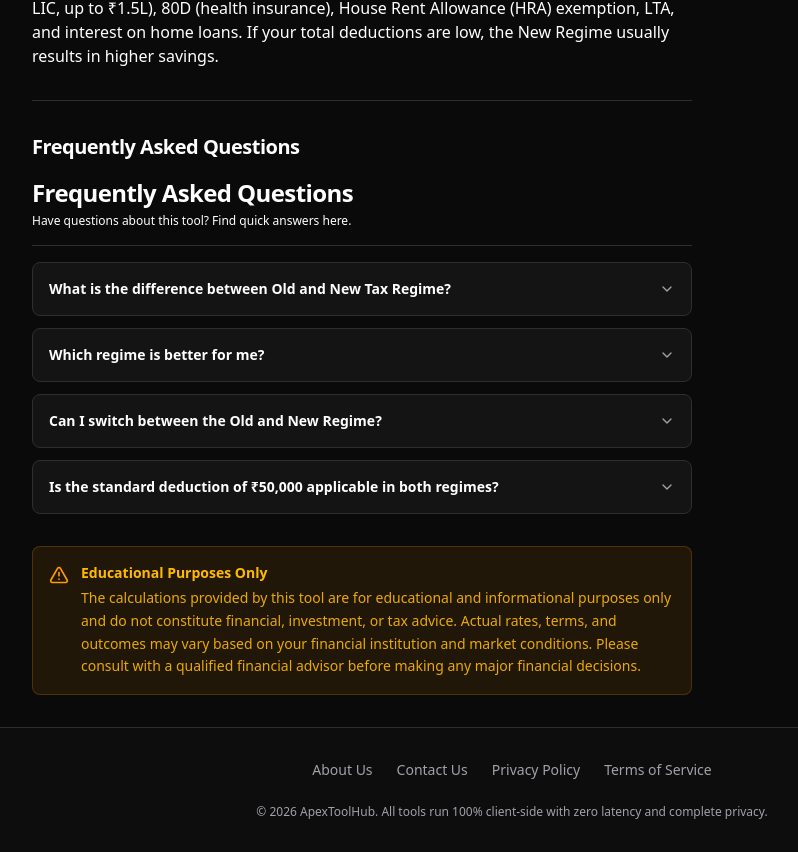
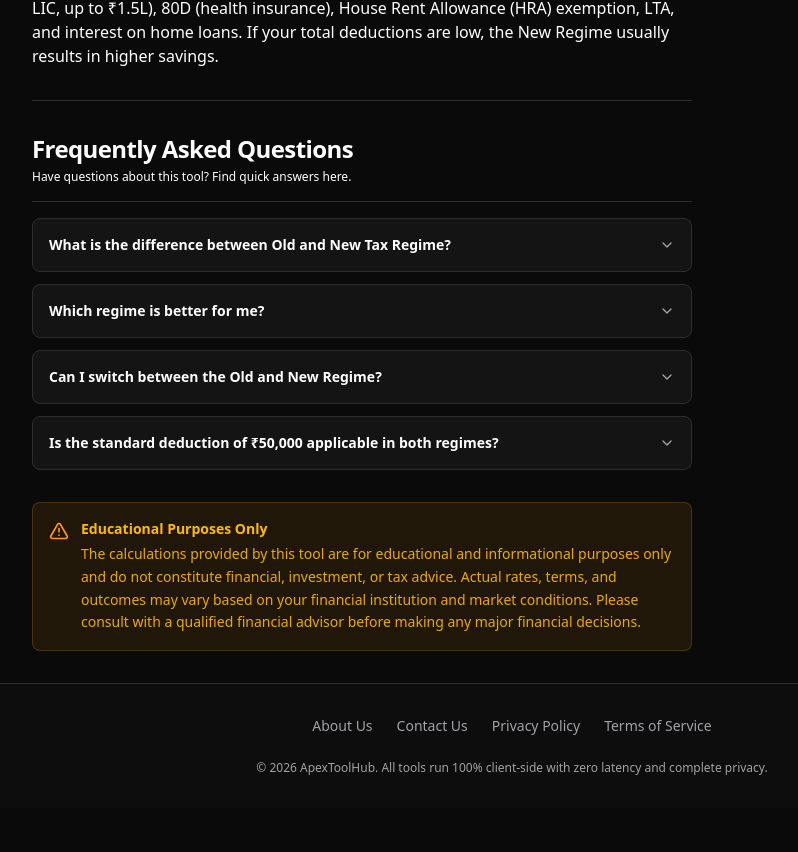
Before and after one commit to NextGenTech2/multi-utility-hub, a Next.js app: page /calculators/income-tax in a window 1280 px wide. Shown: the part 1019-1871 px from the top of the page, without its empty margins (256-1054 px from the left). After the commit the page ends 1827 px from the top, so only its background shows below. Built offline with nearby package versions, Linux system fonts and the light colour scheme.

Commit message:
fix: resolve duplicate FAQPage schema in calculators

```diff
--- a/src/app/calculators/compound-interest/CompoundInterestClient.tsx
+++ b/src/app/calculators/compound-interest/CompoundInterestClient.tsx
@@ -261,8 +261,7 @@ export function CompoundInterestClient() {
       </div>
 
       <div className="border-t border-border pt-8 mt-8">
-        <h2 className="text-xl font-bold tracking-tight mb-4">Frequently Asked Questions</h2>
-        <FAQAccordion items={COMPOUND_FAQS} idPrefix="compound-faq" />
+        <FAQAccordion items={COMPOUND_FAQS} idPrefix="compound-faq" renderSchema={false} />
       </div>
 
       <FinancialDisclaimer />
--- a/src/app/calculators/emi/EMICalculatorClient.tsx
+++ b/src/app/calculators/emi/EMICalculatorClient.tsx
@@ -248,8 +248,7 @@ export function EMICalculatorClient() {
 
       {/* FAQs */}
       <div className="border-t border-border pt-8 mt-8">
-        <h2 className="text-xl font-bold tracking-tight mb-4">Frequently Asked Questions</h2>
-        <FAQAccordion items={EMI_FAQS} idPrefix="emi-faq" />
+        <FAQAccordion items={EMI_FAQS} idPrefix="emi-faq" renderSchema={false} />
       </div>
 
       <FinancialDisclaimer />
--- a/src/app/calculators/income-tax/IncomeTaxClient.tsx
+++ b/src/app/calculators/income-tax/IncomeTaxClient.tsx
@@ -258,8 +258,7 @@ export function IncomeTaxClient() {
       </div>
 
       <div className="border-t border-border pt-8 mt-8">
-        <h2 className="text-xl font-bold tracking-tight mb-4">Frequently Asked Questions</h2>
-        <FAQAccordion items={INCOME_TAX_FAQS} idPrefix="tax-faq" />
+        <FAQAccordion items={INCOME_TAX_FAQS} idPrefix="tax-faq" renderSchema={false} />
       </div>
 
       <FinancialDisclaimer />
--- a/src/app/calculators/mortgage/MortgageClient.tsx
+++ b/src/app/calculators/mortgage/MortgageClient.tsx
@@ -351,8 +351,7 @@ export function MortgageClient() {
       </div>
 
       <div className="border-t border-border pt-8 mt-8">
-        <h2 className="text-xl font-bold tracking-tight mb-4">Frequently Asked Questions</h2>
-        <FAQAccordion items={currency === "INR" ? HOME_LOAN_FAQS : MORTGAGE_FAQS} idPrefix="mortgage-faq" />
+        <FAQAccordion items={currency === "INR" ? HOME_LOAN_FAQS : MORTGAGE_FAQS} idPrefix="mortgage-faq" renderSchema={false} />
       </div>
 
       <FinancialDisclaimer />
--- a/src/app/calculators/ppf/PPFCalculatorClient.tsx
+++ b/src/app/calculators/ppf/PPFCalculatorClient.tsx
@@ -240,8 +240,7 @@ export function PPFCalculatorClient() {
       </div>
 
       <div className="border-t border-border pt-8 mt-8">
-        <h2 className="text-xl font-bold tracking-tight mb-4">Frequently Asked Questions</h2>
-        <FAQAccordion items={PPF_FAQS} idPrefix="ppf-faq" />
+        <FAQAccordion items={PPF_FAQS} idPrefix="ppf-faq" renderSchema={false} />
       </div>
 
       <FinancialDisclaimer />
--- a/src/app/calculators/sip/SIPCalculatorClient.tsx
+++ b/src/app/calculators/sip/SIPCalculatorClient.tsx
@@ -463,8 +463,7 @@ export function SIPCalculatorClient() {
 
       {/* FAQs */}
       <div className="border-t border-border pt-8 mt-8">
-        <h2 className="text-xl font-bold tracking-tight mb-4">Frequently Asked Questions</h2>
-        <FAQAccordion items={SIP_FAQS} idPrefix="sip-faq" />
+        <FAQAccordion items={SIP_FAQS} idPrefix="sip-faq" renderSchema={false} />
       </div>
 
       <FinancialDisclaimer />
--- a/src/components/FAQAccordion.tsx
+++ b/src/components/FAQAccordion.tsx
@@ -12,9 +12,10 @@ interface FAQAccordionProps {
   items: FAQItem[];
   idPrefix?: string;
   className?: string;
+  renderSchema?: boolean;
 }
 
-export function FAQAccordion({ items, idPrefix = "faq", className = "" }: FAQAccordionProps) {
+export function FAQAccordion({ items, idPrefix = "faq", className = "", renderSchema = true }: FAQAccordionProps) {
   const [openIndex, setOpenIndex] = useState<number | null>(null);
 
   const toggleItem = (index: number) => {
@@ -38,10 +39,12 @@ export function FAQAccordion({ items, idPrefix = "faq", className = "" }: FAQAcc
   return (
     <div className={`space-y-4 max-w-4xl mx-auto w-full ${className}`}>
       {/* Dynamic JSON-LD structured data injection */}
-      <script
-        type="application/ld+json"
-        dangerouslySetInnerHTML={{ __html: JSON.stringify(jsonLdSchema) }}
-      />
+      {renderSchema && (
+        <script
+          type="application/ld+json"
+          dangerouslySetInnerHTML={{ __html: JSON.stringify(jsonLdSchema) }}
+        />
+      )}
 
       <div className="border-b border-border pb-4 select-none text-left">
         <h2 className="text-xl font-bold tracking-tight text-foreground md:text-2xl">
```
